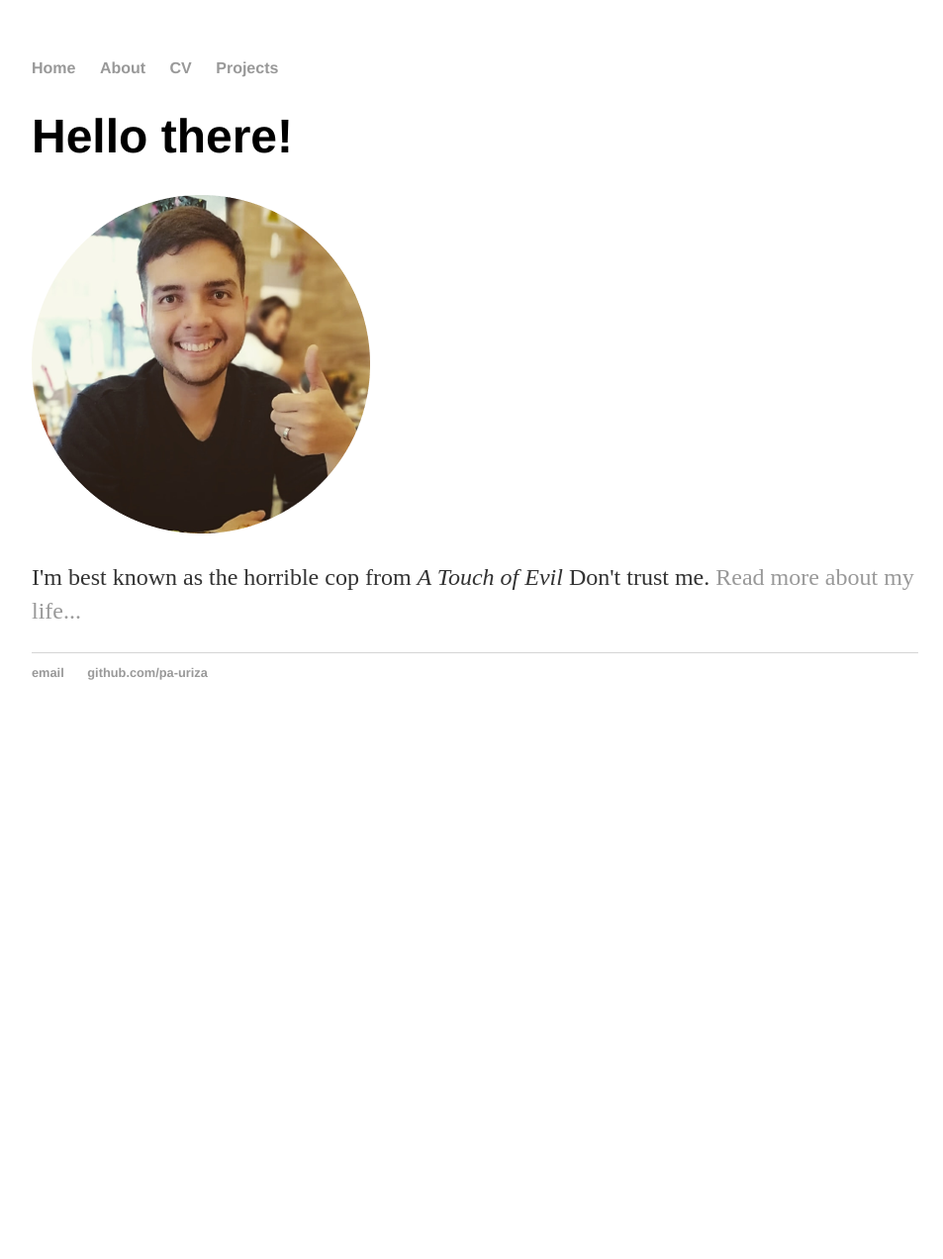
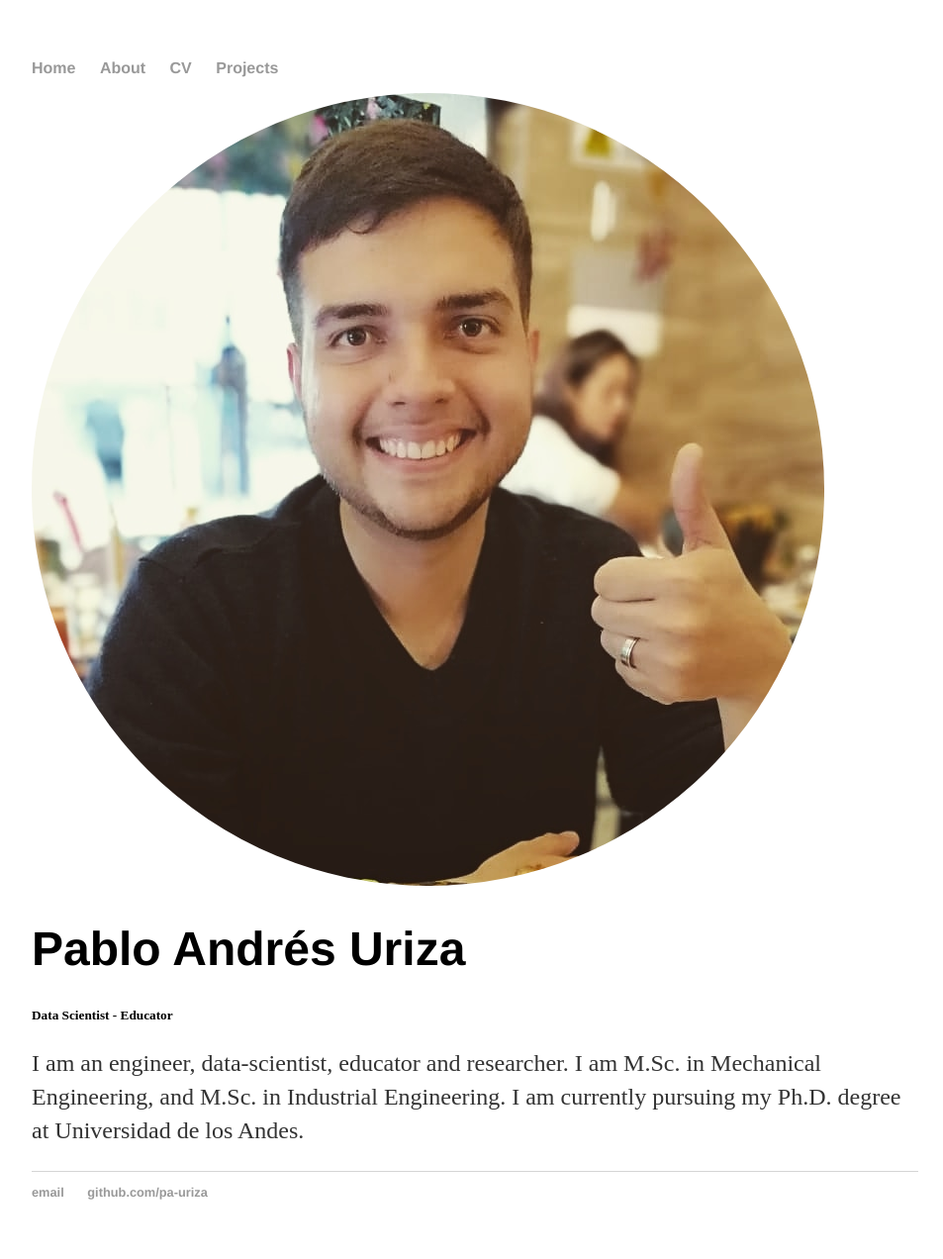
Before and after one commit to pa-uriza/pa-uriza.github.io, a Jekyll site: the page built from index.html, in a window 1280 px wide. Shown: the whole page at 99% size, without its empty margins (160-1113 px from the left). Built offline with Jekyll 4.4.1, drawn with Linux system fonts in a browser that asks for light colours; before the commit the page ends 900 px from its top, so only the background shows below that.

Commit message:
picture update

```diff
--- a/css/main.css
+++ b/css/main.css
@@ -41,3 +41,9 @@
 ul.posts li {
     list-style: none;
 }
+
+.box-img {
+    border-radius: 50%;
+    width: 200 px;
+    height: 200 px;
+}
--- a/index.html
+++ b/index.html
@@ -2,8 +2,9 @@
 layout: default
 title: Pablo Andrés Uriza
 ---
-<div class="blurb">
-    <h1>Hello there!</h1>
-    <img src = "img/profile_pic.png" alt = "Profile picture">
-	<p>I'm best known as the horrible cop from <em>A Touch of Evil</em> Don't trust me. <a href="/projects">Read more about my life...</a></p>
-</div><!-- /.blurb -->
+<div class="box">
+    <img src = "img/profile_pic.jpeg" alt = "" class = "box-img">
+    <h1>Pablo Andrés Uriza</h1>
+    <h5>Data Scientist - Educator</h5>
+	<p>I am an engineer, data-scientist, educator and researcher. I am M.Sc. in Mechanical Engineering, and M.Sc. in Industrial Engineering. I am currently pursuing my Ph.D. degree at Universidad de los Andes.</a></p>
+</div>
```
Also changed, not shown: img/profile_pic.jpeg (added), img/profile_pic.png (deleted).
